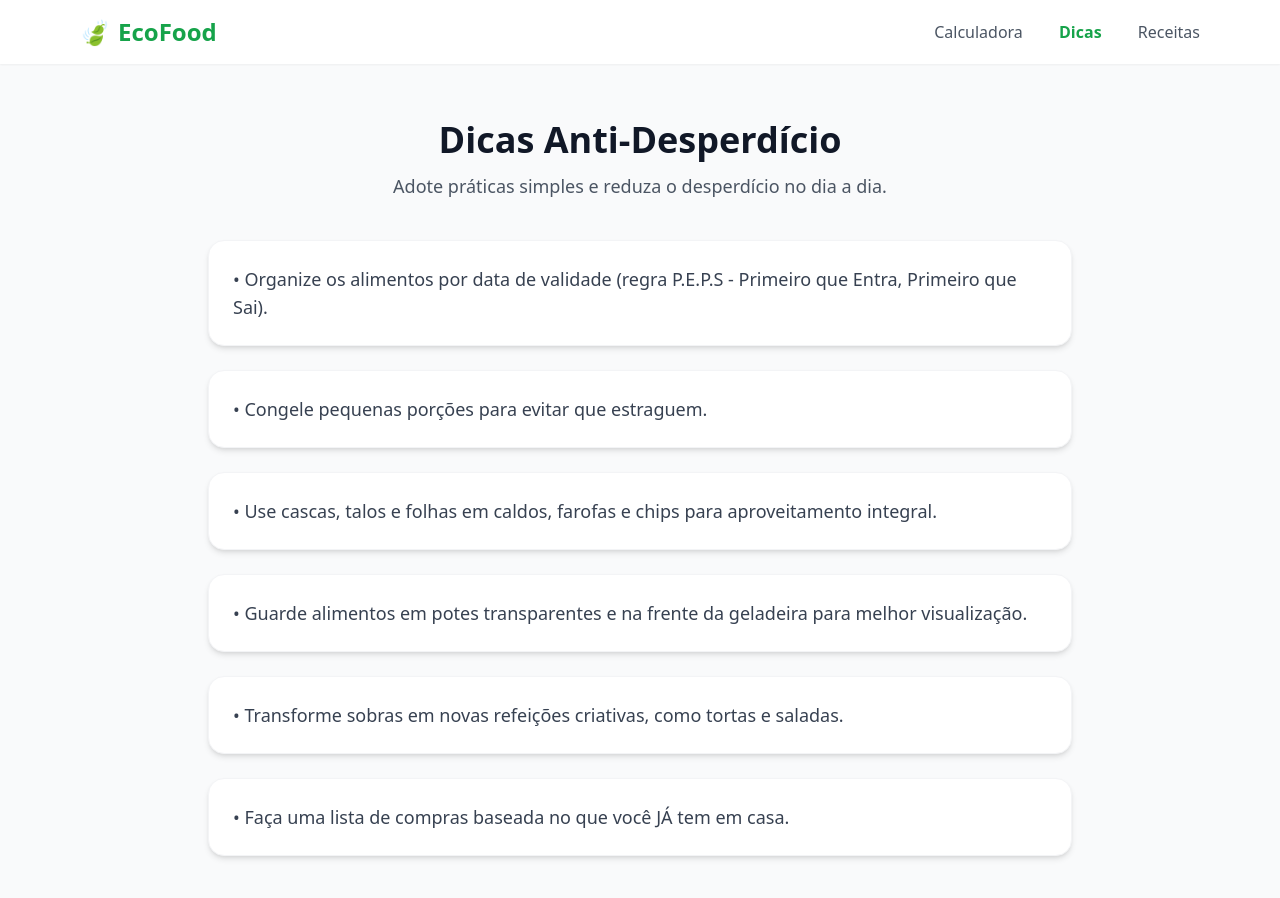
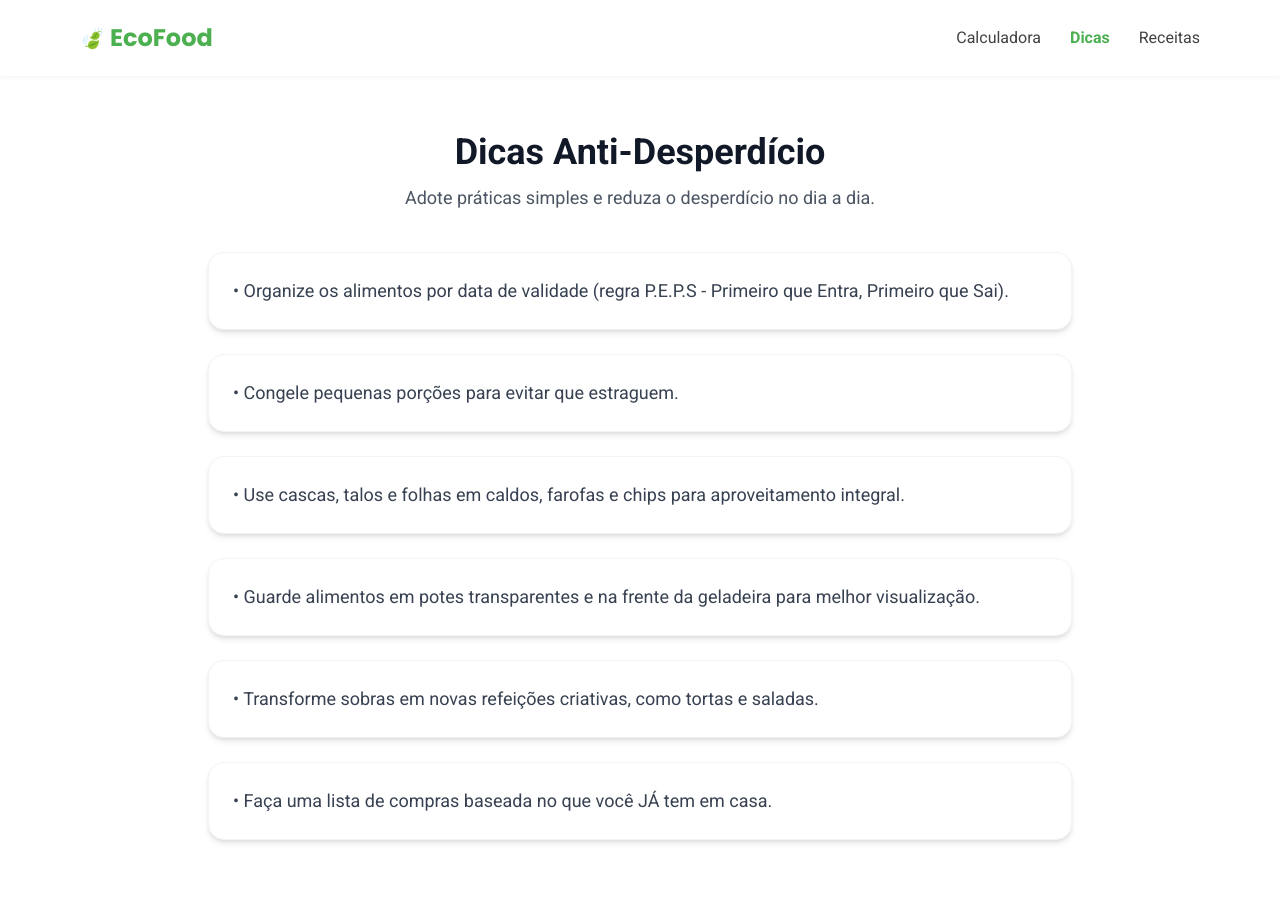
Before and after one commit to onicolasrubini/EcoFood, a plain HTML site: page dicas.html in a window 1280 px wide. Drawn offline with nearby package versions, Linux system fonts and the light colour scheme.

Commit message:
Update Header Dicas
atualização do navbar do dicas.html

```diff
--- a/dicas.html
+++ b/dicas.html
@@ -4,28 +4,25 @@
   <meta charset="UTF-8">
   <meta name="viewport" content="width=device-width, initial-scale=1.0">
   <title>Dicas Anti-Desperdício - EcoFood</title>
+  <link rel="stylesheet" href="style.css">
   <script src="https://cdn.tailwindcss.com"></script>
+  <link href="https://fonts.googleapis.com/css2?family=Poppins:wght@400;600;700&family=Roboto:wght@400;700&display=swap" rel="stylesheet">
 </head>
 
-<body class="bg-[#f9fafb] text-gray-800">
+<body class="">
 
-  <!-- NAVBAR -->
-  <header class="w-full py-4 bg-white shadow-sm">
-    <div class="max-w-6xl mx-auto flex justify-between items-center px-4">
-      <h1 class="text-2xl font-semibold flex items-center gap-2">
-        <span class="text-2xl">🍃</span>
-        <span class="text-green-600"><a href="./index.html">EcoFood</a></span>
-      </h1>
+  <header class="header">
+    <div class="logo">
+        <span class="logo-icon">🍃</span><a href="./index.html">EcoFood</a>
+    </div>
 
-      <nav class="space-x-8 font-medium text-gray-600">
-        <a href="./calculadora.html" class="hover:text-green-600 transition">Calculadora</a>
-        <a href="./dicas.html" class="text-green-600 font-semibold">Dicas</a>
-        <a href="./receitas.html" class="hover:text-green-600 transition">Receitas</a>
-      </nav>
-    </div>
+    <nav class="nav-links">
+      <a href="./calculadora.html">Calculadora</a>
+      <a href="./dicas.html" class="active">Dicas</a>
+      <a href="./receitas.html">Receitas</a>
+    </nav>
   </header>
 
-  <!-- TÍTULO -->
   <section class="text-center mt-14 mb-10 px-4">
     <h2 class="text-4xl font-bold text-gray-900">
       Dicas Anti-Desperdício
@@ -35,7 +32,6 @@
     </p>
   </section>
 
-  <!-- LISTA DE DICAS -->
   <main class="max-w-4xl mx-auto px-4 space-y-6 pb-16">
 
     <!-- CARD -->
@@ -76,6 +72,5 @@
     </div>
 
   </main>
-
 </body>
 </html>
```
